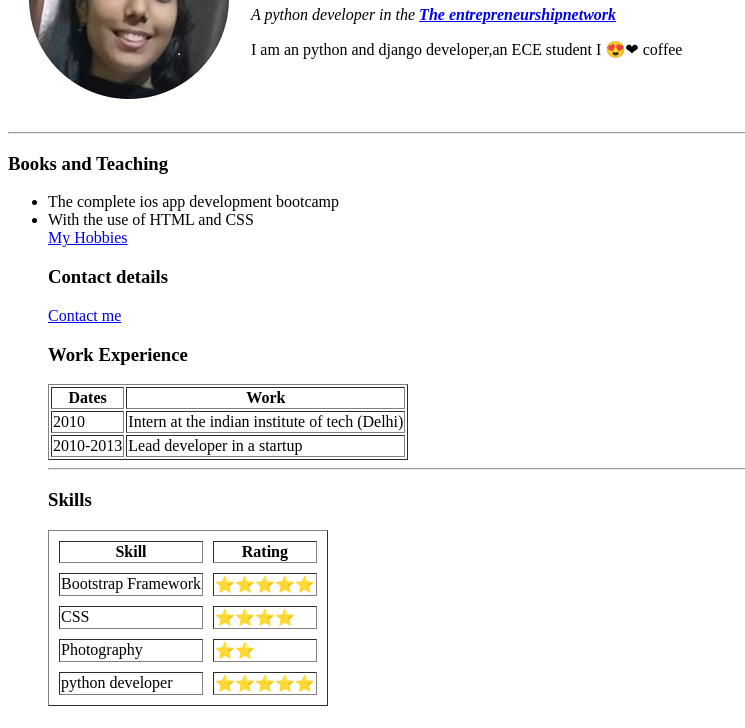
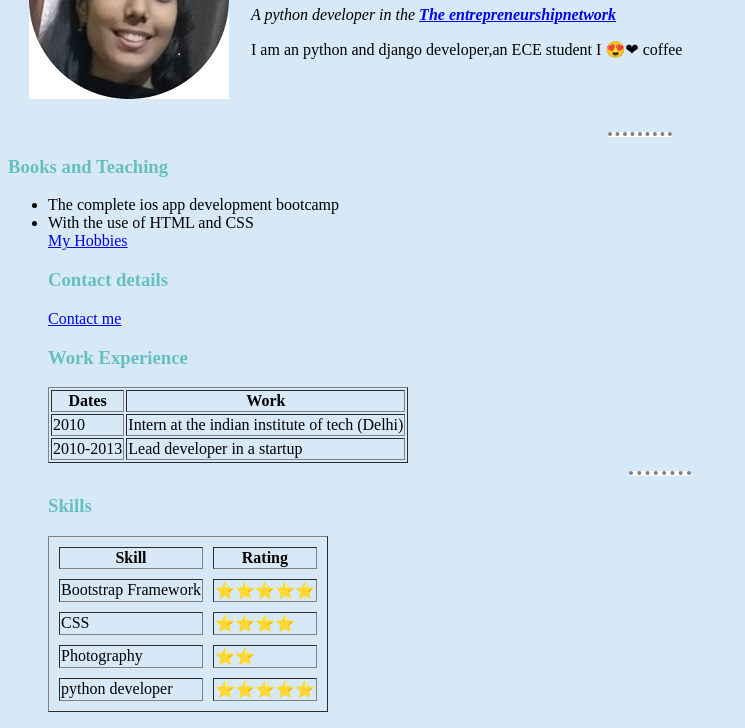
Before and after one commit to Prabhratirastogi/personal-cv, a plain HTML site: page index.html in a window 1280 px wide. Shown: the part 130-858 px from the top of the page, without its empty margins (0-745 px from the left). Drawn offline with Linux system fonts and the light colour scheme.

Commit message:
Update index.html

```diff
--- a/index.html
+++ b/index.html
@@ -5,7 +5,7 @@
     <meta http-equiv="X-UA-Compatible" content="IE=edge">
     <meta name="viewport" content="width=device-width, initial-scale=1.0">
     <title>Rastogi's personal site</title>
-    <link rel="stylesheet" type ="text/css" href="href="css/style.css">
+    <link rel="stylesheet" type ="text/css" href="css/style.css">
 </head>
 <body>
     <table cellspacing="20">
```
